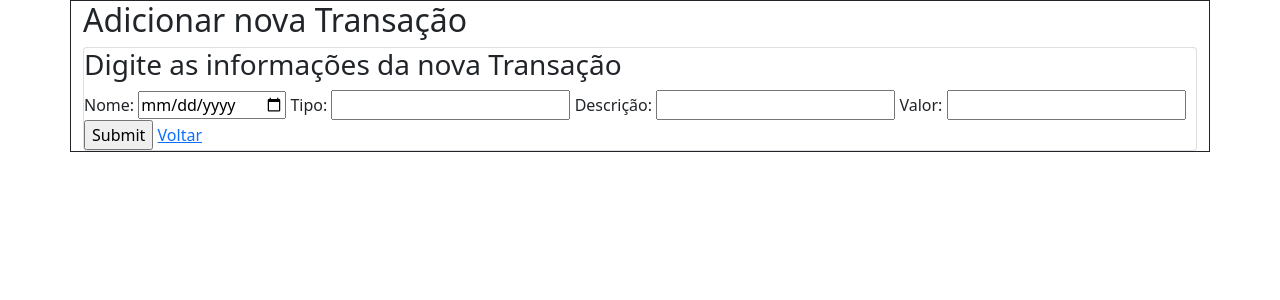
After one commit to pedrohaveloso/finance, a PHP site: page /create_transacao.php in a window 1280 px wide. The commit adds this page. Shown: the top 300 px of the page. Run offline with PHP 8.4, Linux system fonts and the light colour scheme.

Commit message:
Rodrigo - 18/11
Comecei a adicionar a funcionalidade de Nova Transacao - falta colocar a logica de inserir no BD

```diff
--- /dev/null
+++ b/create_transacao.php
@@ -0,0 +1,47 @@
+<?php
+session_start();
+require_once("conexao.php");
+?>
+
+
+<!DOCTYPE html>
+<html lang="en">
+<head>
+    <meta charset="UTF-8">
+    <meta name="viewport" content="width=device-width, initial-scale=1.0">
+    <title>Nova Transação</title>
+    <link rel="stylesheet" href="https://cdn.jsdelivr.net/npm/bootstrap-icons@1.11.3/font/bootstrap-icons.min.css">
+    <link href="https://cdn.jsdelivr.net/npm/bootstrap@5.0.2/dist/css/bootstrap.min.css" rel="stylesheet" integrity="sha384-EVSTQN3/azprG1Anm3QDgpJLIm9Nao0Yz1ztcQTwFspd3yD65VohhpuuCOmLASjC" crossorigin="anonymous">
+</head>
+<body>
+    <div class="container border border-dark mb-5">
+        <h2>Adicionar nova Transação</h2>
+        <div class="card">
+            <h3>Digite as informações da nova Transação</h3>
+            <form action="action_novaTransacao.php" method="POST">
+                <label for="txtDataNovaTransacao">Nome:</label>
+                <input type="date" id="txtDataNovaTransacao" name="txtDataNovaTransacao" placeholder="aaaa-mm-dd">
+
+                <label for="txtTipoNovaTransacao">Tipo:</label>
+                <input type="text" id="txtTipoNovaTransacao" name="txtTipoNovaTransacao">
+
+                <label for="txtDescricaoNovaTransacao">Descrição:</label>
+                <input type="text" id="txtDescricaoNovaTransacao" name="txtDescricaoNovaTransacao">
+
+                <label for="txtValorNovaTransacao">Valor:</label>
+                <input type="number" id="txtValorNovaTransacao" name="txtValorNovaTransacao">
+
+                <input type="submit" id="submit" name="submit">
+                <a href="index.php">Voltar</a>
+            </form>
+            </div>
+        </div>
+    </div>
+
+
+
+
+
+<script src="https://cdn.jsdelivr.net/npm/bootstrap@5.0.2/dist/js/bootstrap.bundle.min.js" integrity="sha384-MrcW6ZMFYlzcLA8Nl+NtUVF0sA7MsXsP1UyJoMp4YLEuNSfAP+JcXn/tWtIaxVXM" crossorigin="anonymous"></script>
+</body>
+</html>
--- a/index.php
+++ b/index.php
@@ -49,7 +49,7 @@ $meses = mysqli_query($conn,$sql_meses);
         <div class="container border border-dark mb-5">
         <div class="container">
             <h3 class="mt-3"><?php echo $mes['name']." ".$mes['year']; ?></h3>
-            <a href="create-transacao.php" class="btn btn-primary">Nova transação</a>
+            <a href="create_transacao.php" class="btn btn-primary">Nova transação</a>
             <div class="card mt-3 mb-3">
                 <div class="card-body">
                     Suas transações do mês
```
Also changed, not shown: action_novaTransacao.php (added, +12 -0 lines).
